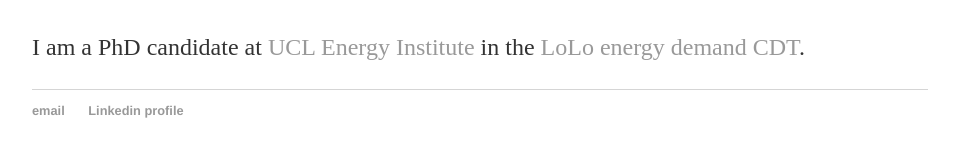
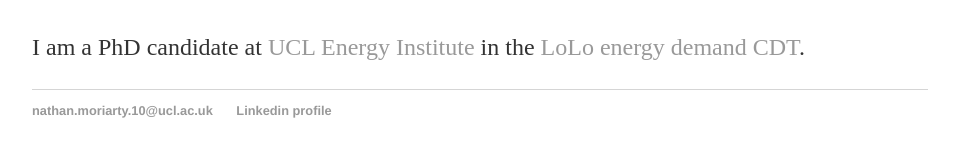
Before and after one commit to nathanmoriarty/nathanmoriarty.github.io, a Jekyll site: the page built from index.html, in a window 1280 px wide. Shown: the part 166-323 px from the top of the page, without its empty margins (160-1119 px from the left). Built offline with Jekyll 4.4.1, drawn with Linux system fonts in a browser that asks for light colours.

Commit message:
Update default.html

```diff
--- a/_layouts/default.html
+++ b/_layouts/default.html
@@ -21,7 +21,7 @@
 			</div><!-- /.container -->
 			<footer>
 	    		<ul>
-	        		<li><a href="mailto:nathan.moriarty.10@ucl.ac.uk">email</a></li>
+	        		<li><a href="mailto:nathan.moriarty.10@ucl.ac.uk">nathan.moriarty.10@ucl.ac.uk</a></li>
 	        		<li><a href="https://linkedin.com/in/nathanmoriarty">Linkedin profile</a></li>
 				</ul>
 			</footer>
```
